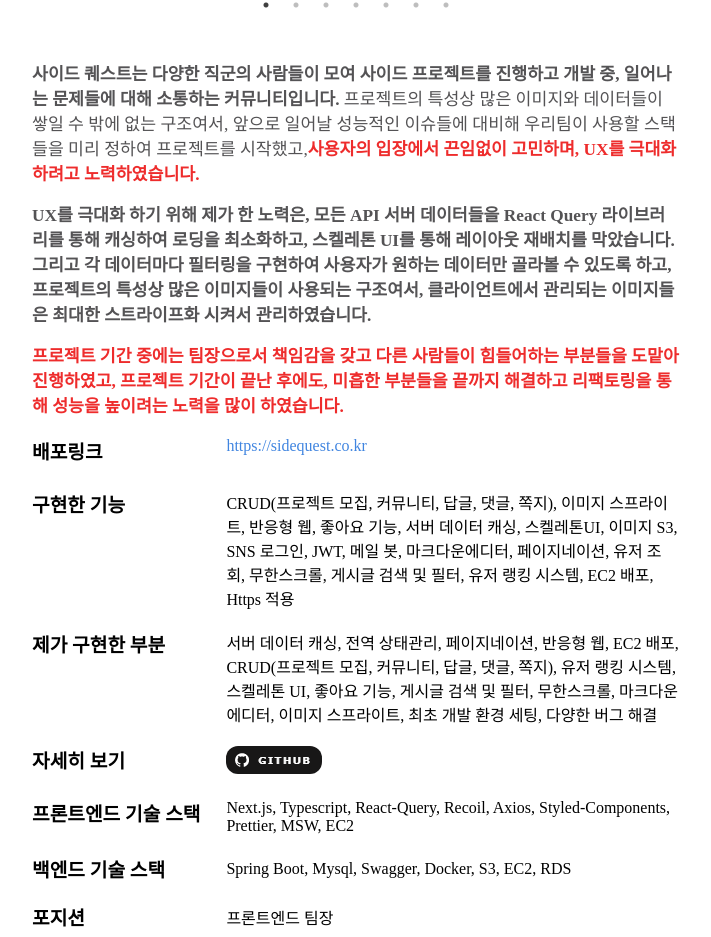
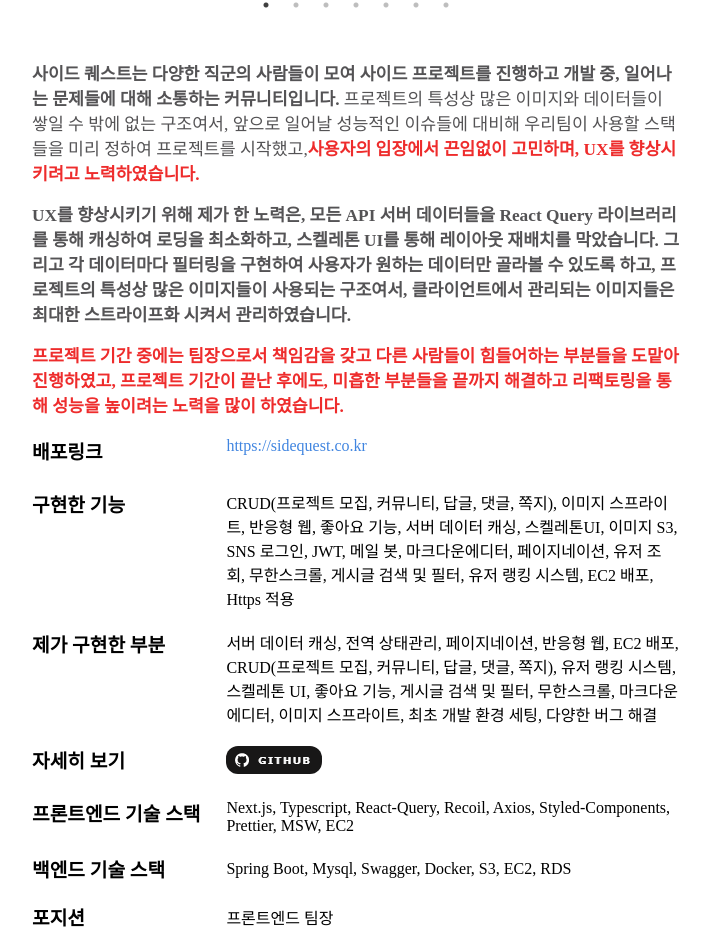
Before and after one commit to shdomi8599/shdomi8599-portfolio, a Next.js app: page / in a window 1280 px wide. Shown: the part 3557-4494 px from the top of the page, without its empty margins (284-995 px from the left). Built offline with nearby package versions, Linux system fonts and the light colour scheme; no server answers; a web font is replaced by a local one.

Commit message:
docs : 내용 수정

```diff
--- a/data/projects.tsx
+++ b/data/projects.tsx
@@ -38,10 +38,10 @@ export const projects: ProjectList[] = [
       프로젝트의 특성상 많은 이미지와 데이터들이 쌓일 수 밖에 없는 구조여서,
       앞으로 일어날 성능적인 이슈들에 대비해 우리팀이 사용할 스택들을 미리
       정하여 프로젝트를 시작했고,
-      <FocusSpan content="사용자의 입장에서 끈임없이 고민하며, UX를 극대화하려고 노력하였습니다." />
+      <FocusSpan content="사용자의 입장에서 끈임없이 고민하며, UX를 향상시키려고 노력하였습니다." />
       <p />
       <b>
-        UX를 극대화 하기 위해 제가 한 노력은, 모든 API 서버 데이터들을 React
+        UX를 향상시키기 위해 제가 한 노력은, 모든 API 서버 데이터들을 React
         Query 라이브러리를 통해 캐싱하여 로딩을 최소화하고, 스켈레톤 UI를 통해
         레이아웃 재배치를 막았습니다. 그리고 각 데이터마다 필터링을 구현하여
         사용자가 원하는 데이터만 골라볼 수 있도록 하고, 프로젝트의 특성상 많은
```
